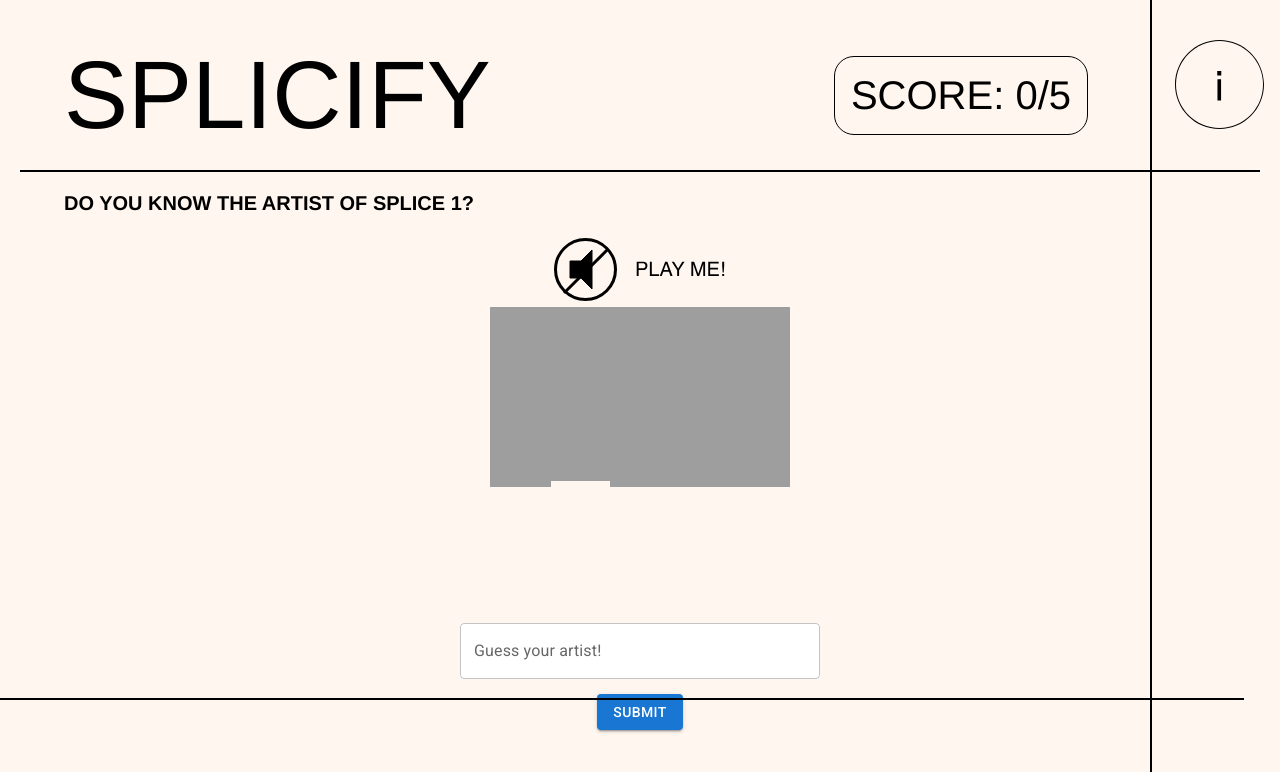
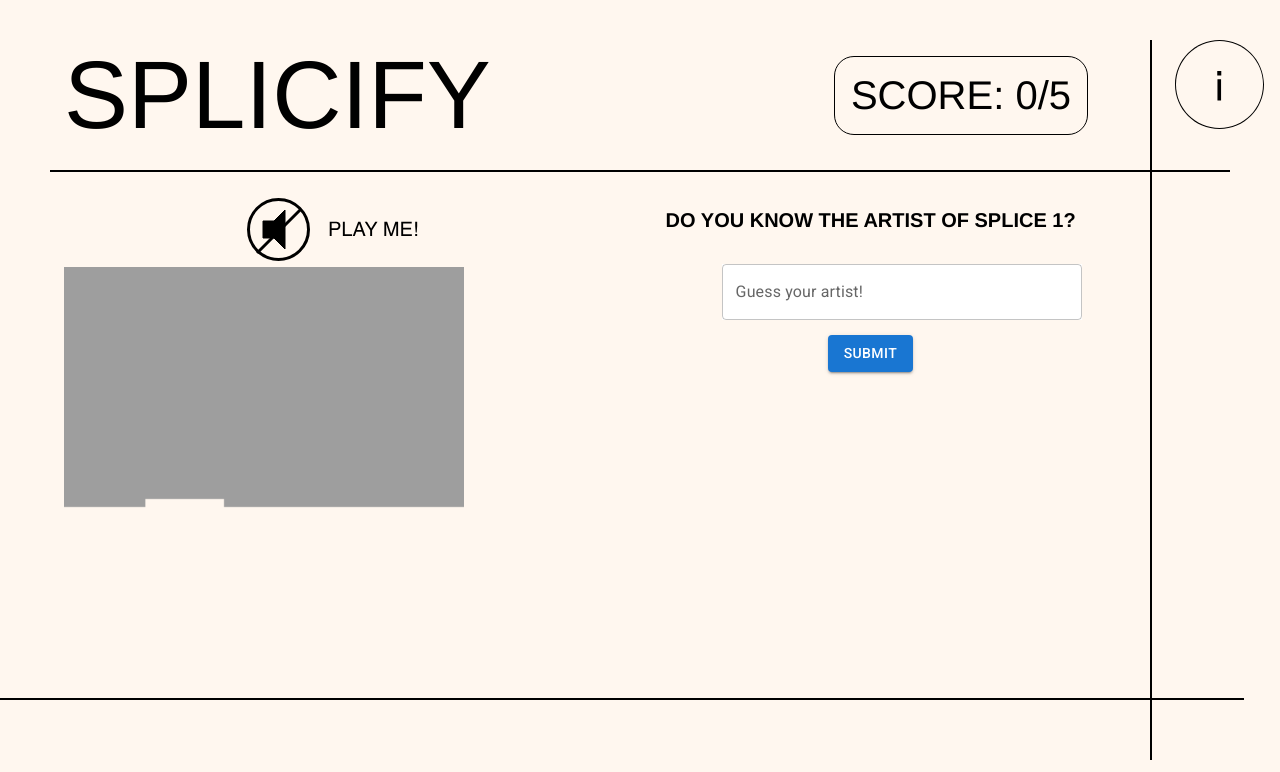
Before and after one commit to joshp28/splicify, a React (Create React App) app in the folder splicify/: page /guesser in a window 1280 px wide. Shown: the top 772 px of the page. Built offline with nearby package versions, Linux system fonts and the light colour scheme.

Commit message:
changed layout

```diff
--- a/splicify/src/components/Guesser/Guesser.css
+++ b/splicify/src/components/Guesser/Guesser.css
@@ -7,6 +7,7 @@
     left:0;
     right:0;
     overflow:hidden;
+    height: 100vh;
 
 }
 
@@ -60,21 +61,15 @@ h2 {
 }
 
 canvas {
-    /* position: relative;
-    justify-content: center;
-    align-items: center; */
     display: block;
-    margin-left: auto;
     margin-right: auto;
+    height: 50vh;
 }
 
 .block {
-    /* height: 5px; */
-    /* width: 391px; */
-    display: grid;
-    /* grid-template-columns: 1fr 20px 1fr;
-    grid-template-rows: 1fr;
-    background-color: rgb(255, 255, 255); */
+    width: 92vw;
+    margin-left: auto;
+    margin-right: auto;
 }
 
 hr {
@@ -82,11 +77,11 @@ hr {
     border: 1px solid rgb(0, 0, 0);
 }
 
-.vl {
+#vl{
+    height: 90vh;
     border-right: 2px solid black;
-    height: 100vh;
     position: absolute;
-    right: 10vw;
+    margin-top: 5vh;
 }
 
 .horizontalline2 {
@@ -185,7 +180,23 @@ hr {
     /* background-color: beige; */
 }
 
-/* #playBtn {
+#playBtn {
+    margin-left: 0vw;
+}
+
+#guesserblock {
+    margin-left: 5vw;
+    height: 60vh;
+    width: 84vw;
+}
+
+#leftblock {
+    position: relative;
     float: left;
-    padding-left: 5em;
-} */
+    width: 42vw;
+}
+
+#rightblock {
+    float: right;
+    width: 42vw;
+}
--- a/splicify/src/components/Guesser/Guesser.js
+++ b/splicify/src/components/Guesser/Guesser.js
@@ -617,7 +617,7 @@ class Guesser extends Component {
 
       <div className="Home" >
 
-        <div className='vl' />
+        <div id='vl' />
         <h1 className='scoreheader'>SCORE: {this.state.correct}/5</h1>
         {/* <h1 id="spliceHome" component={Link} to="/">{"SPLICIFY"}</h1> */}
         <h1 id="spliceHome" component={Link} to="/">
@@ -626,36 +626,22 @@ class Guesser extends Component {
         <Button id='infoBtn' onClick={() => { this.showModal() }}>
           <img src = {infoBtn} id = "info"/>
         </Button>
+        <hr className="block" />
 
 
-
-
-        <hr className="block" />
         <div id='guesserblock'>
-
-
-          {/* <Modal
-            open={open}
-            onClose={this.handleClose()}
-            aria-labelledby="modal-modal-title"
-            aria-describedby="modal-modal-description"
-            >
-            <Box sx={style}>
-              <Typography id="modal-modal-title" variant="h6" component="h2">
-              Share this with friends!
-              </Typography>
-              <Typography id="modal-modal-description" sx={{ mt: 2 }}>
-              Lorem ipsum...
-              </Typography>
-            </Box>
-          </Modal> */}
-          <h2>DO YOU KNOW THE ARTIST OF SPLICE {this.state.albumNum + 1}?</h2>
+          <div id='leftblock'>
             <Button id='playBtn' onClick={() => { this.playPause();}}>
               <img src = {mute} id = "mute"/>
             </Button>
+            <canvas className="canvas" ref='canvas' id="canvas" width={300} height={300}></canvas>
+
+          </div>
+
+          <div id='rightblock'>
+            <h2>DO YOU KNOW THE ARTIST OF SPLICE {this.state.albumNum + 1}?</h2>
             <h2 id='songHint'>SONG: {this.getSongName()}</h2>
             <h2 id='albumHint'>ALBUM: {this.getAlbumName()}</h2>
-          <canvas className="canvas" ref='canvas' id="canvas" width={300} height={300}></canvas>
             <div className='textbox' id='guesser' >
               {/* <input autoComplete="off" type="text" id="input" onChange={this.saveInput} /> */}
               <Button id='hintButton' onClick={() => { this.getHint() }}>
@@ -699,6 +685,25 @@ class Guesser extends Component {
             <Button variant="contained" id='getResults' onClick={() => { this.getResults() }}>
               Results
             </Button>
+
+          </div>
+
+
+          {/* <Modal
+            open={open}
+            onClose={this.handleClose()}
+            aria-labelledby="modal-modal-title"
+            aria-describedby="modal-modal-description"
+            >
+            <Box sx={style}>
+              <Typography id="modal-modal-title" variant="h6" component="h2">
+              Share this with friends!
+              </Typography>
+              <Typography id="modal-modal-description" sx={{ mt: 2 }}>
+              Lorem ipsum...
+              </Typography>
+            </Box>
+          </Modal> */}
 
 
           {/* <button onClick={() => { this.nextAlbum() }} id='next'> Next </button> */}
```
Lines whose indentation alone changed are shown as unchanged.
